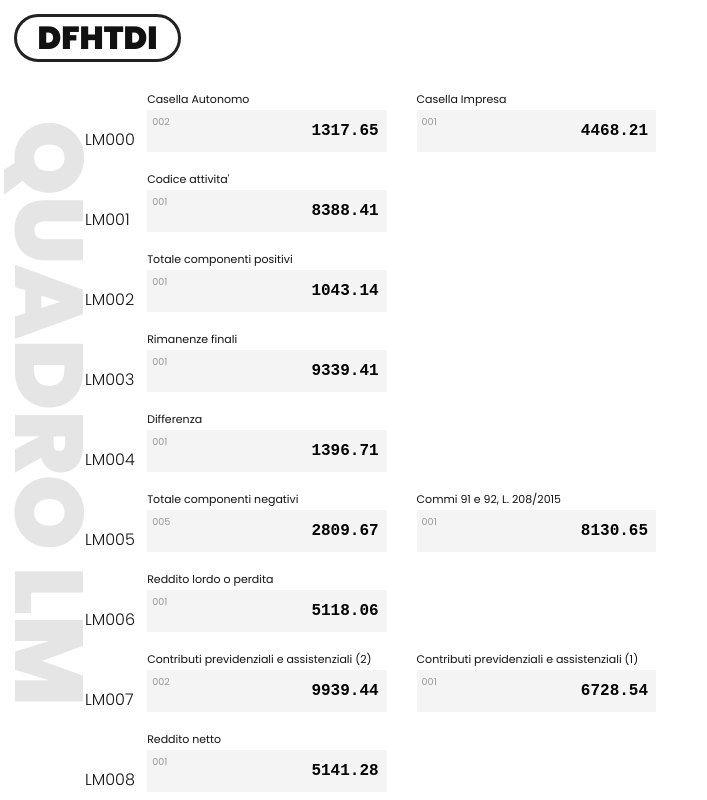
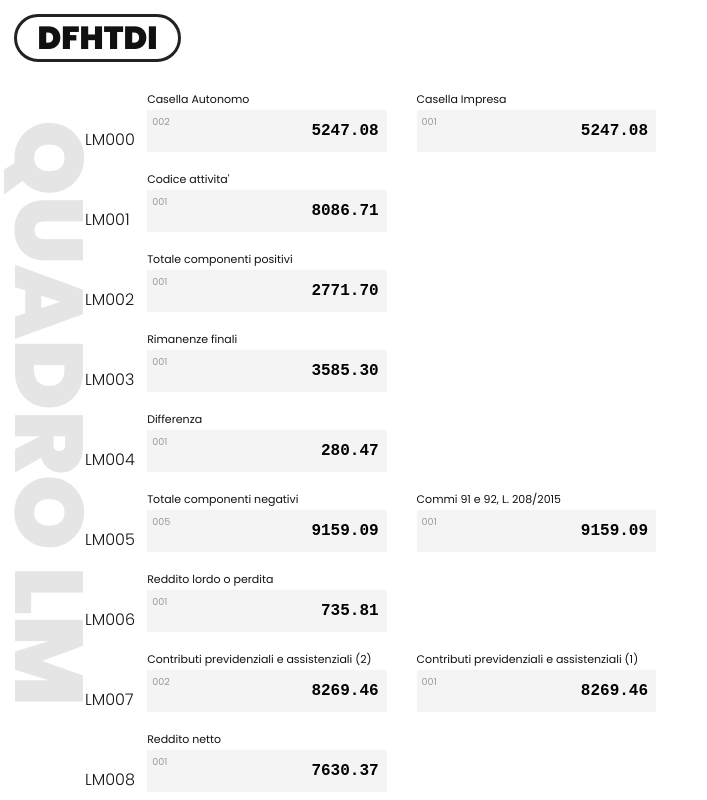
Before and after one commit to devbewill/purple-repo, a Next.js app: page /formgenerator in a window 1280 px wide. Shown: the top 800 px of the page, without its empty margins (0-707 px from the left). Built offline with nearby package versions, Linux system fonts and the light colour scheme; a web font is replaced by a local one.

Commit message:
fixed react hydratation  error

```diff
--- a/pages/components/formGenerator/formGenerator.js
+++ b/pages/components/formGenerator/formGenerator.js
@@ -36,6 +36,11 @@ export const RowGenerator = ({ refactorObj }) => {
 };
 
 export const ColsGenerator = (props) => {
+  const [value, setValue] = useState(0);
+
+  useEffect(() => {
+    setValue((Math.random() * (10000.0 - 1.0 + 1.0) + 1.0).toFixed(2));
+  }, []);
   const { obj, i, colGrid } = props;
   return (
     <Riga key={i}>
@@ -46,9 +51,7 @@ export const ColsGenerator = (props) => {
             <span className="fieldDescription">{col.desc}</span>
             <div className="innerField">
               <span className="campo">{col.col}</span>
-              <p className="amount">
-                {(Math.random() * (10000.0 - 1.0 + 1.0) + 1.0).toFixed(2)}
-              </p>
+              <p className="amount">{value}</p>
             </div>
           </div>
         ))}
```
